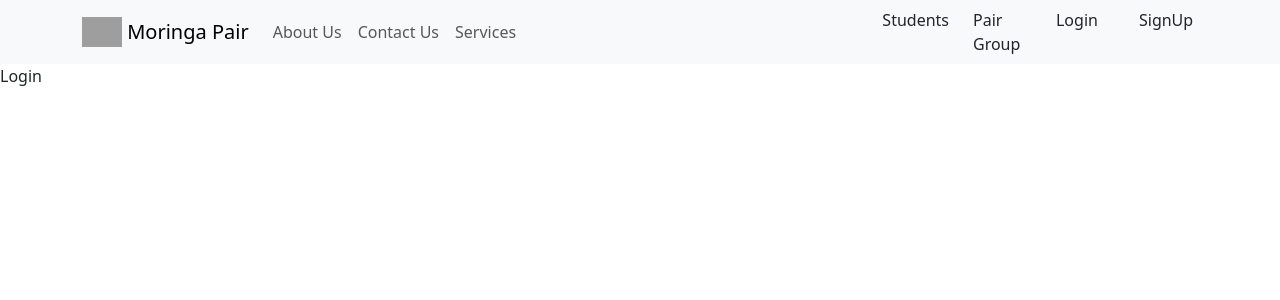
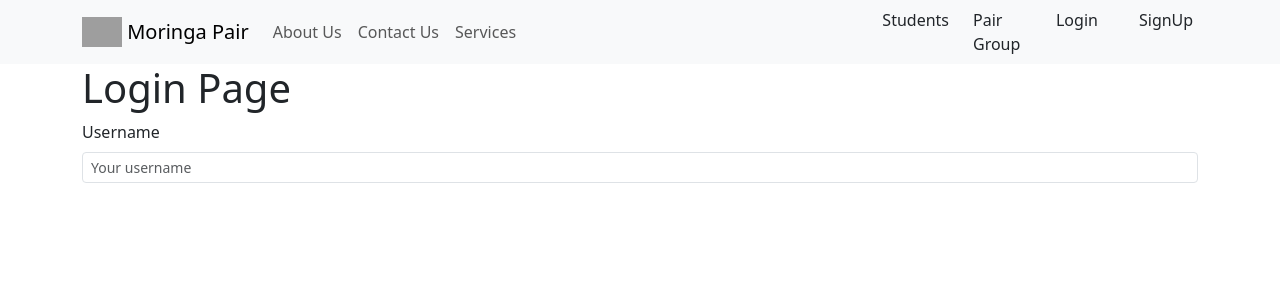
Before and after one commit to alexander784/MoringaPair, a React (Create React App) app in the folder client/: page /Login in a window 1280 px wide. Shown: the top 300 px of the page. Built offline with nearby package versions, Linux system fonts and the light colour scheme; grey boxes are pictures that could not be loaded.

Commit message:
Create login

```diff
--- a/client/package.json
+++ b/client/package.json
@@ -11,6 +11,7 @@
     "react": "^18.2.0",
     "react-bootstrap": "^2.10.1",
     "react-dom": "^18.2.0",
+    "react-hook-form": "^7.50.1",
     "react-router-dom": "^6.22.1",
     "react-scripts": "5.0.1",
     "web-vitals": "^2.1.4"
--- a/client/src/components/Login.jsx
+++ b/client/src/components/Login.jsx
@@ -1,11 +1,22 @@
 import React from 'react';
-
-
+import { Form, Button } from 'react-bootstrap';
+import '..styles.css';
 
 const Login = () => {
   return (
-    <div>Login</div>
+    <div className='container'>
+        <div className='form'>
+            <h1>Login Page</h1>
+            <form>
+                <Form.Group>
+                    <Form.Label>Username</Form.Label>
+                    <Form.Control type='text' placeholder='Your username' size='sm' className='small-input' />
+                </Form.Group>
+                {/* Add more form controls with size='sm' if needed */}
+            </form>
+        </div>
+    </div>
   )
 }
 
-export default Login
+export default Login;
--- a/client/src/styles.css
+++ b/client/src/styles.css
@@ -7,3 +7,8 @@
   nav-link:hover {
     color: orange !important;
   }
+
+  .small-input {
+    padding: 0.2rem 0.5rem;
+    margin-bottom: 0.2rem;
+  }
```
Also changed, not shown: 1 other file (tests, documents, lock files or other folders).
